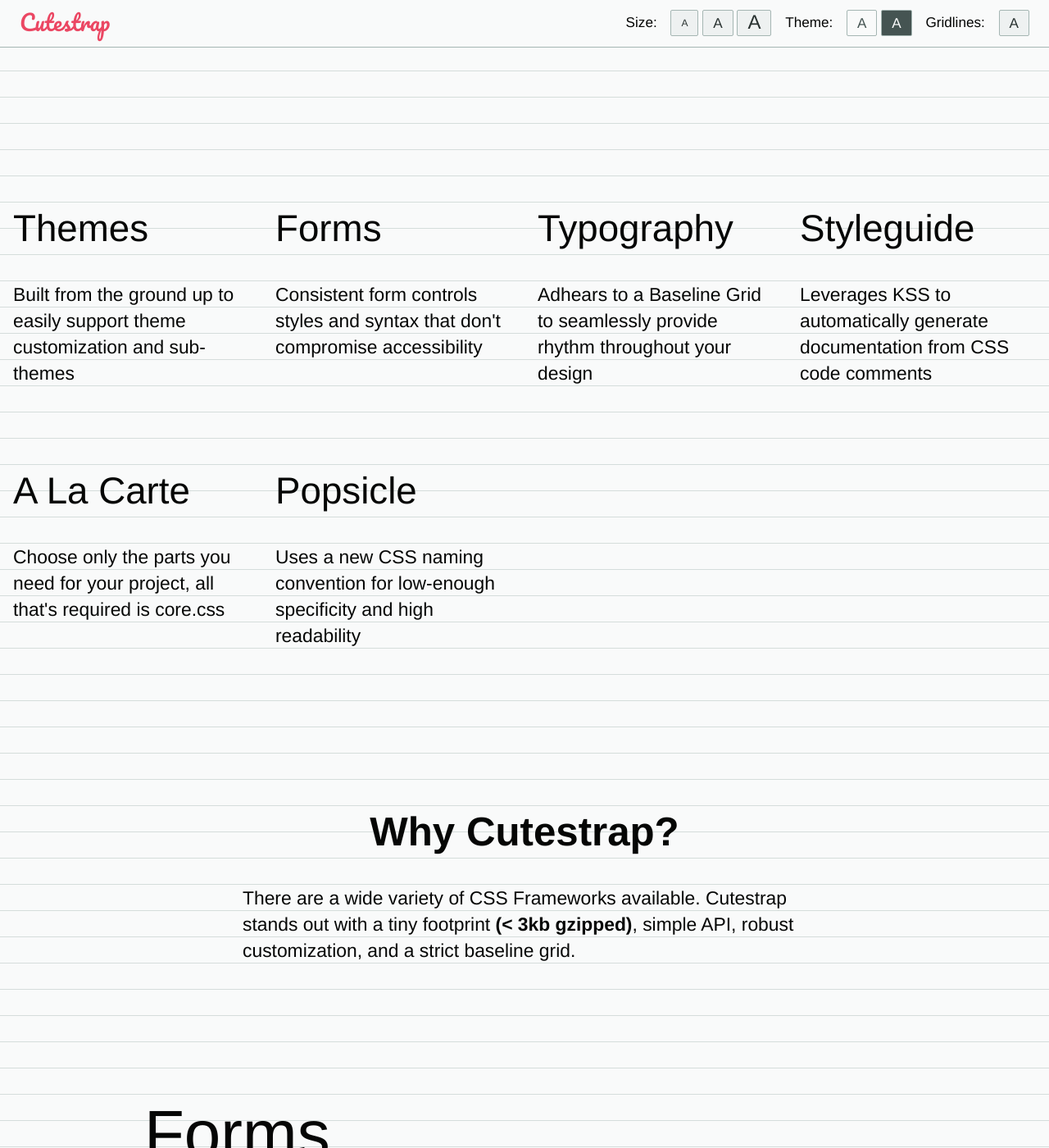
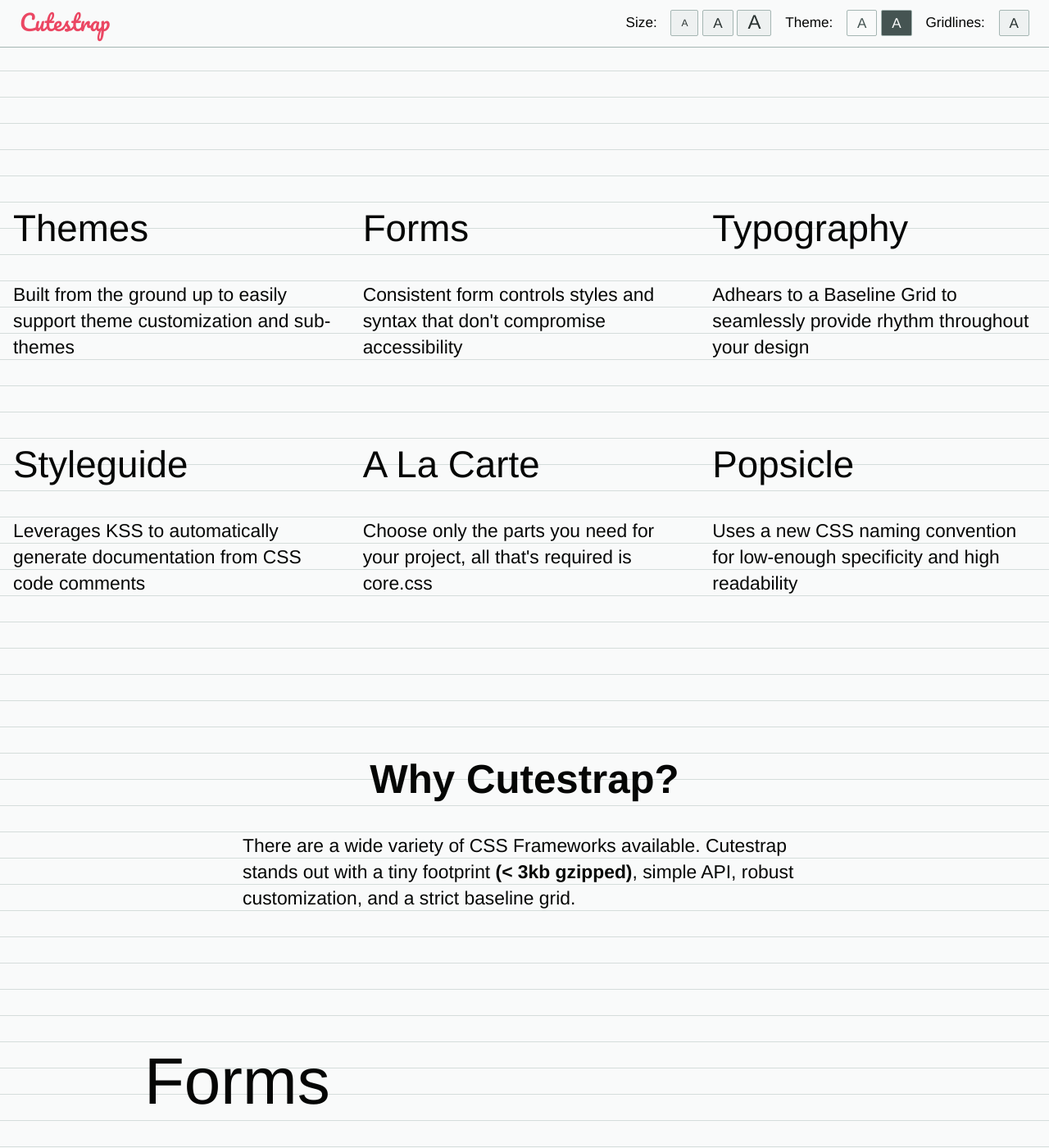
Before and after one commit to tylerchilds/cutestrap, a Jekyll site: the page built from beta.html, in a window 1280 px wide and 1400 px high, scrolled down 521 px. Shown: the whole window at 82% size. Built offline with Jekyll 4.4.1, drawn with Linux system fonts in a browser that asks for light colours; some of the changed text lies outside the part shown.

Commit message:
flesh out homepage docs

```diff
--- a/beta.html
+++ b/beta.html
@@ -20,7 +20,10 @@
 </header>
 
 <section class="wrapper -large">
-  <article class="grid grid--medium">
+  <article
+    class="grid -medium"
+    style="grid-template-columns: repeat(3, minmax(0, 1fr));"
+  >
     <div>
       <h4>Themes</h4>
       <p>
@@ -191,6 +194,25 @@
   <div>Column</div>
 </section></xmp></pre>
 
+  <table>
+    <tr>
+      <th>Class</th>
+      <th>Effect</th>
+    </tr>
+    <tr>
+      <td><code>.grid</code></td>
+      <td>Grid will display at all screen sizes</td>
+    </tr>
+    <tr>
+      <td><code>.grid.-medium</code></td>
+      <td>Grid will start at 45rem</td>
+    </tr>
+    <tr>
+      <td><code>.grid.-large</code></td>
+      <td>Grid will start at 80rem</td>
+    </tr>
+  </table>
+
   <h3>Wrappers</h3>
 
   <p>
@@ -204,15 +226,15 @@
     </tr>
     <tr>
       <td><code>.wrapper.-small</code></td>
-      <td>Max width of 640 with top/bottom padding equal to the baseline.</td>
+      <td>Max width of 45rem with top/bottom padding equal to the baseline.</td>
     </tr>
     <tr>
       <td><code>.wrapper</code></td>
-      <td>Max width of 960 with top/bottom padding of twice the baseline.</td>
+      <td>Max width of 60rem with top/bottom padding of twice the baseline.</td>
     </tr>
     <tr>
       <td><code>.wrapper.-large</code></td>
-      <td>Max width of 1200 with top/bottom padding of three times the baseline.</td>
+      <td>Max width of 80rem with top/bottom padding of three times the baseline.</td>
     </tr>
   </table>
 
@@ -330,6 +352,18 @@
       <td><code>.fs-large</code></td>
       <td>Large font size</td>
     </tr>
+    <tr>
+      <td><code>.m-zero</code></td>
+      <td>No margins</td>
+    </tr>
+    <tr>
+      <td><code>.mt-zero</code></td>
+      <td>No top margin</td>
+    </tr>
+    <tr>
+      <td><code>.mb-zero</code></td>
+      <td>No bottom margin</td>
+    </tr>
   </table>
 
 </section>
--- a/css/main.css
+++ b/css/main.css
@@ -146,7 +146,6 @@
   display: grid;
   column-gap: var(--gutter-width);
   grid-template-columns: repeat(2, 1fr);
-  background-color: var(--color-neutral-tint3);
 }
 
 /*
@@ -391,3 +390,11 @@
     margin-bottom: var(--rhythm);
     text-align: center;
 }
+
+/*
+  6: Homepage one-offs
+*/
+
+td:first-child {
+    white-space: nowrap;
+}
--- a/index.html
+++ b/index.html
@@ -14,13 +14,13 @@
   <p>
     Cutestrap Two is now in Beta. You can check that out or legacy v1.3.1
   </p>
-  <div class="grid wrapper -small">
-    <div class="ta-right">
+  <div class="grid wrapper -small ta-center">
+    <div>
         <a class="button" href="/beta">
             Go to Beta
         </a>
     </div>
-    <div class="ta-left">
+    <div>
         <a class="button -outlined" href="legacy/v1">
             Go to Legacy
         </a>
```
Also changed, not shown: css/versions/cutestrap.2.0.0.beta.min.css.
